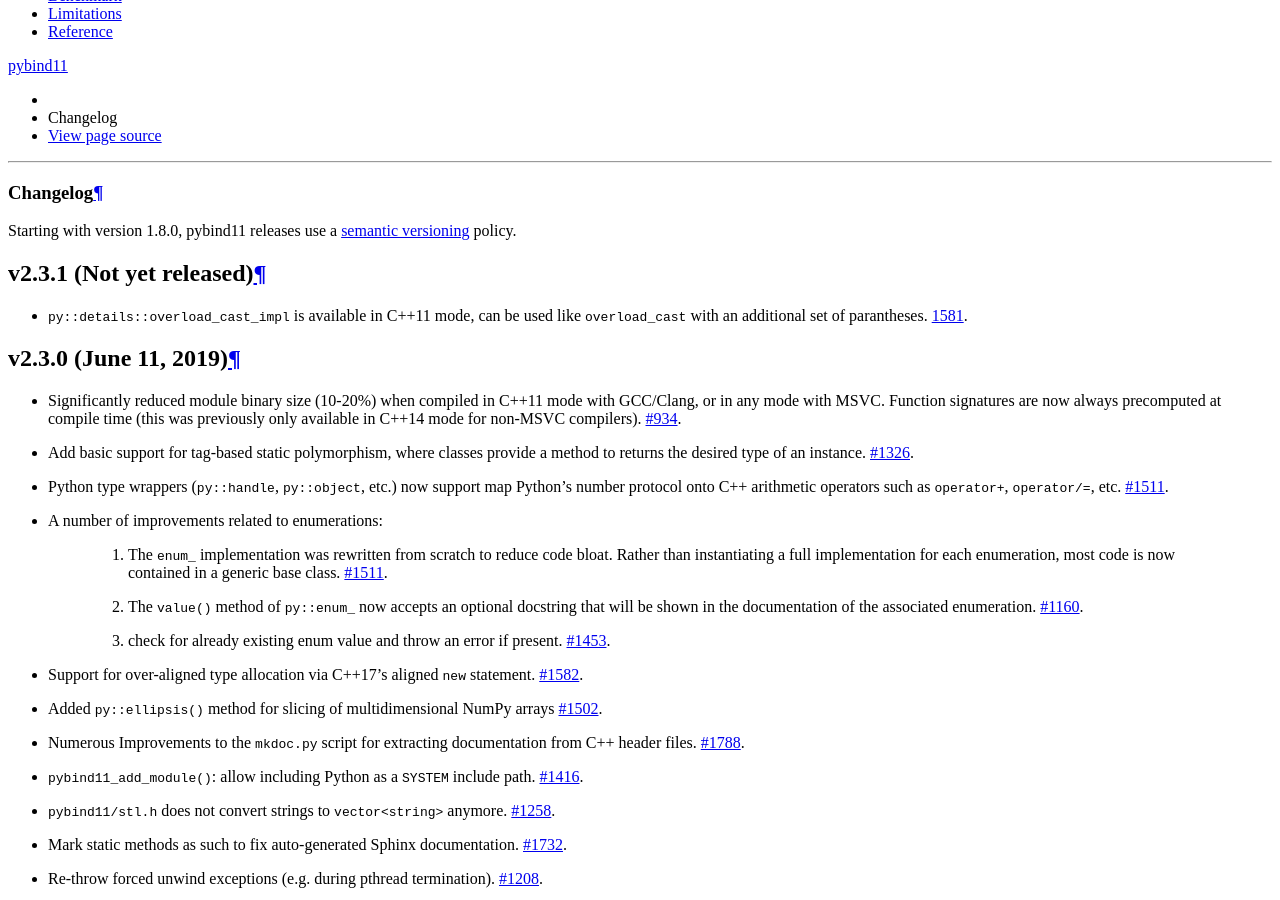
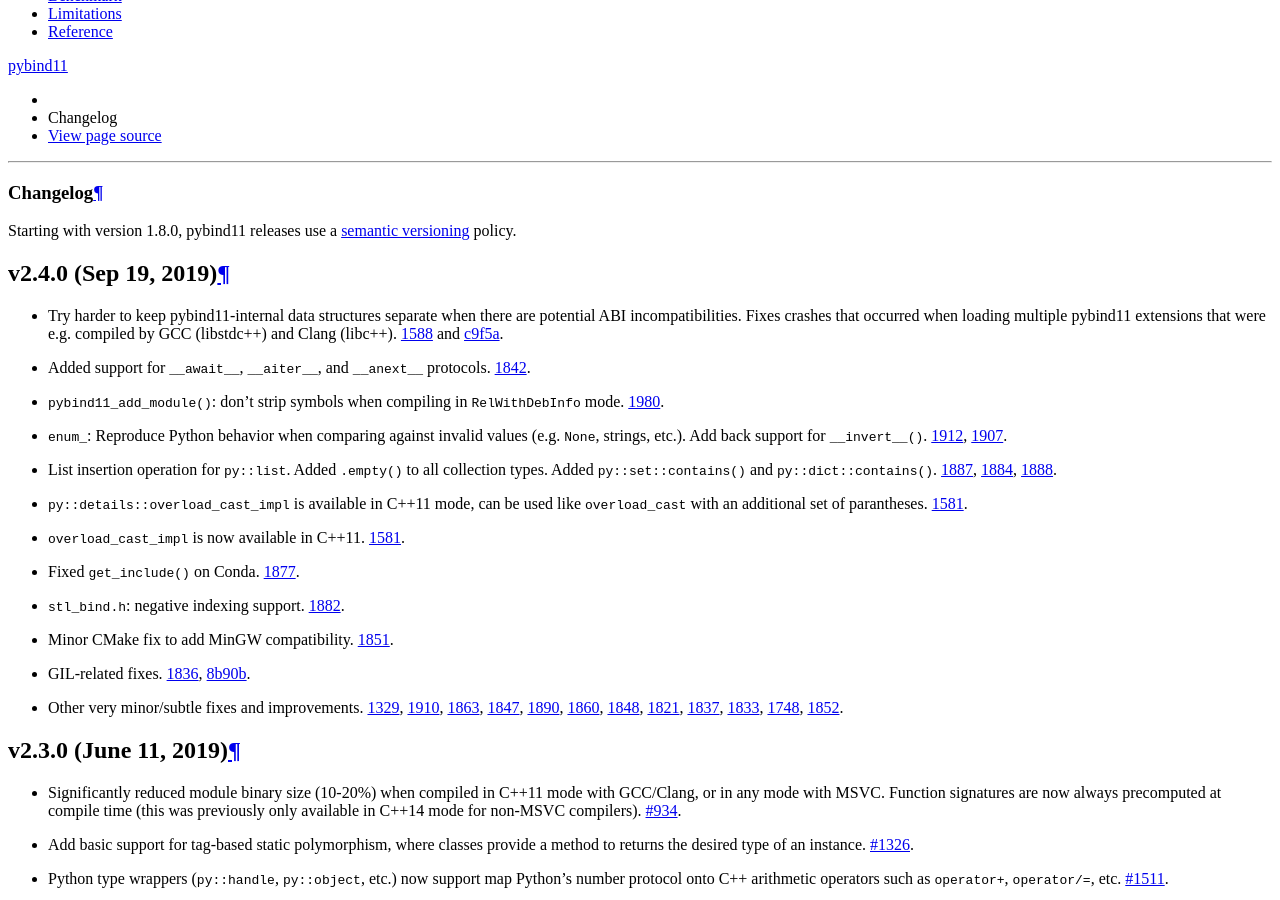
Before and after one commit to pybind/pybind11, a Sphinx documentation site: the page built from docs/changelog.rst, in a window 1280 px wide and 900 px high, scrolled down 910 px. Built offline with Sphinx 7.4.7 and the Read the Docs theme 2.0.0, drawn with Linux system fonts in a browser that asks for light colours; some of the changed text lies outside the part shown.

Commit message:
v2.4.0 release

```diff
--- a/docs/changelog.rst
+++ b/docs/changelog.rst
@@ -6,13 +6,68 @@
 Starting with version 1.8.0, pybind11 releases use a `semantic versioning
 <http://semver.org>`_ policy.
 
+v2.4.0 (Sep 19, 2019)
+-----------------------------------------------------
 
-v2.3.1 (Not yet released)
------------------------------------------------------
+* Try harder to keep pybind11-internal data structures separate when there
+  are potential ABI incompatibilities. Fixes crashes that occurred when loading
+  multiple pybind11 extensions that were e.g. compiled by GCC (libstdc++)
+  and Clang (libc++).
+  `1588 <https://github.com/pybind/pybind11/pull/1588>`_ and
+  `c9f5a <https://github.com/pybind/pybind11/commit/c9f5a>`_.
+
+* Added support for ``__await__``, ``__aiter__``, and ``__anext__`` protocols.
+  `1842 <https://github.com/pybind/pybind11/pull/1842>`_.
+
+* ``pybind11_add_module()``: don't strip symbols when compiling in
+  ``RelWithDebInfo`` mode. `1980
+  <https://github.com/pybind/pybind11/pull/1980>`_.
+
+* ``enum_``: Reproduce Python behavior when comparing against invalid values
+  (e.g. ``None``, strings, etc.). Add back support for ``__invert__()``.
+  `1912 <https://github.com/pybind/pybind11/pull/1912>`_,
+  `1907 <https://github.com/pybind/pybind11/pull/1907>`_.
+
+* List insertion operation for ``py::list``.
+  Added ``.empty()`` to all collection types.
+  Added ``py::set::contains()`` and ``py::dict::contains()``.
+  `1887 <https://github.com/pybind/pybind11/pull/1887>`_,
+  `1884 <https://github.com/pybind/pybind11/pull/1884>`_,
+  `1888 <https://github.com/pybind/pybind11/pull/1888>`_.
 
 * ``py::details::overload_cast_impl`` is available in C++11 mode, can be used
   like ``overload_cast`` with an additional set of parantheses.
   `1581 <https://github.com/pybind/pybind11/pull/1581>`_.
+
+* ``overload_cast_impl`` is now available in C++11.
+  `1581 <https://github.com/pybind/pybind11/pull/1581>`_.
+
+* Fixed ``get_include()`` on Conda.
+  `1877 <https://github.com/pybind/pybind11/pull/1877>`_.
+
+* ``stl_bind.h``: negative indexing support.
+  `1882 <https://github.com/pybind/pybind11/pull/1882>`_.
+
+* Minor CMake fix to add MinGW compatibility.
+  `1851 <https://github.com/pybind/pybind11/pull/1851>`_.
+
+* GIL-related fixes.
+  `1836 <https://github.com/pybind/pybind11/pull/1836>`_,
+  `8b90b <https://github.com/pybind/pybind11/commit/8b90b>`_.
+
+* Other very minor/subtle fixes and improvements.
+  `1329 <https://github.com/pybind/pybind11/pull/1329>`_,
+  `1910 <https://github.com/pybind/pybind11/pull/1910>`_,
+  `1863 <https://github.com/pybind/pybind11/pull/1863>`_,
+  `1847 <https://github.com/pybind/pybind11/pull/1847>`_,
+  `1890 <https://github.com/pybind/pybind11/pull/1890>`_,
+  `1860 <https://github.com/pybind/pybind11/pull/1860>`_,
+  `1848 <https://github.com/pybind/pybind11/pull/1848>`_,
+  `1821 <https://github.com/pybind/pybind11/pull/1821>`_,
+  `1837 <https://github.com/pybind/pybind11/pull/1837>`_,
+  `1833 <https://github.com/pybind/pybind11/pull/1833>`_,
+  `1748 <https://github.com/pybind/pybind11/pull/1748>`_,
+  `1852 <https://github.com/pybind/pybind11/pull/1852>`_.
 
 v2.3.0 (June 11, 2019)
 -----------------------------------------------------
--- a/docs/conf.py
+++ b/docs/conf.py
@@ -61,9 +61,9 @@
 # built documents.
 #
 # The short X.Y version.
-version = '2.3'
+version = '2.4'
 # The full version, including alpha/beta/rc tags.
-release = '2.3.dev1'
+release = '2.4.0'
 
 # The language for content autogenerated by Sphinx. Refer to documentation
 # for a list of supported languages.
--- a/pybind11/_version.py
+++ b/pybind11/_version.py
@@ -1,2 +1,2 @@
-version_info = (2, 3, 'dev1')
+version_info = (2, 4, 0)
 __version__ = '.'.join(map(str, version_info))
```
Also changed, not shown: 1 other file.
